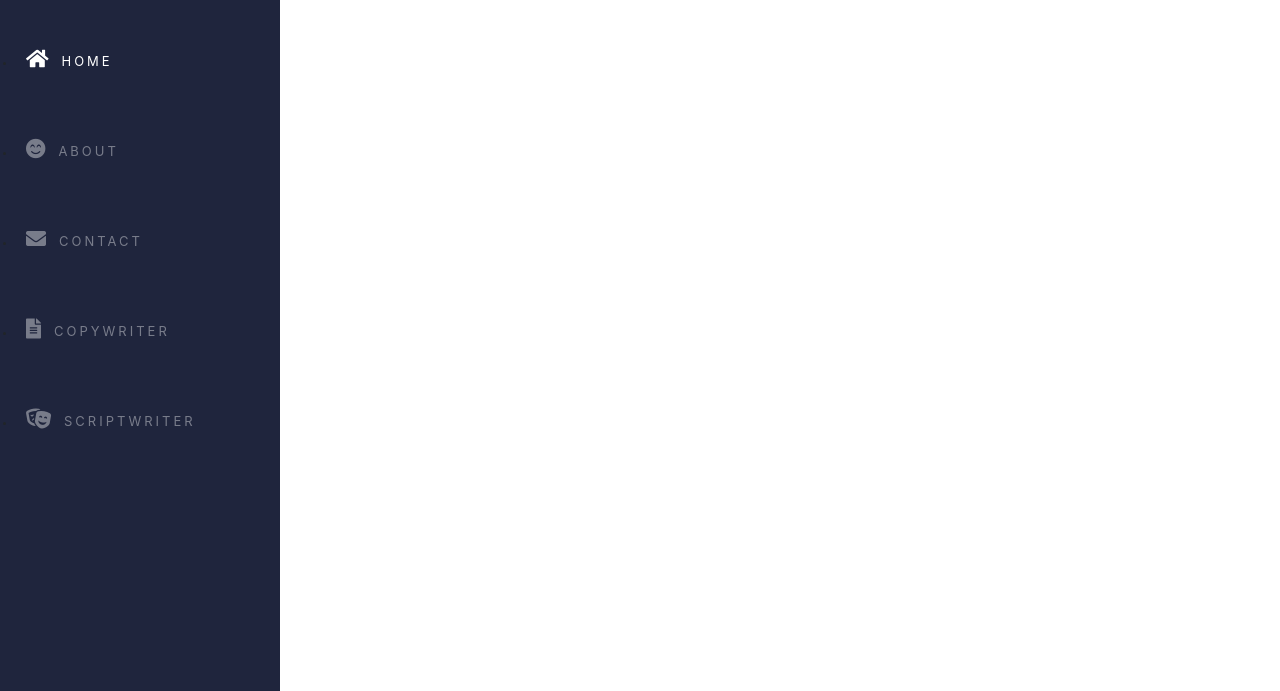
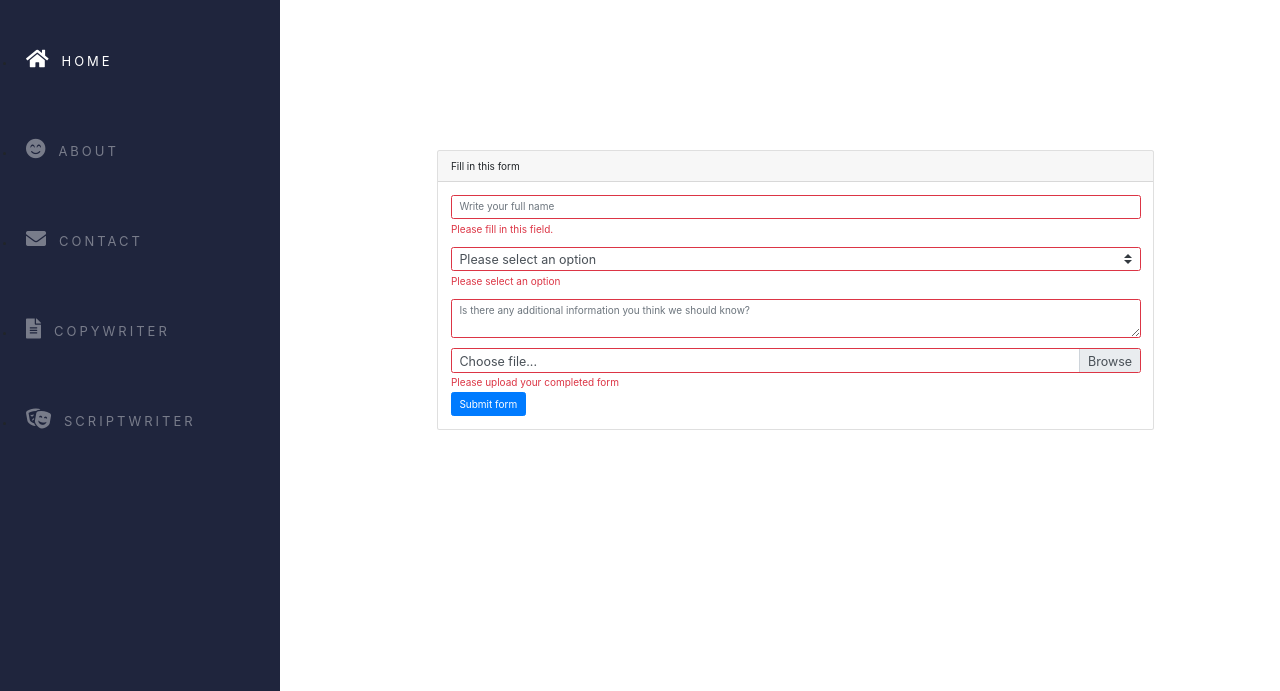
Before and after one commit to SuperMayy/sara-stephenson-website, a plain HTML site: page contact.html in a window 1280 px wide. Shown: the top 691 px of the page. Drawn offline with nearby package versions, Linux system fonts and the light colour scheme.

Commit message:
Update Contact page
Added the contact form

```diff
--- a/contact.html
+++ b/contact.html
@@ -63,7 +63,53 @@
 
     <main>
         <div class="zoom-content">
-            <section></section>
+            <section>
+                <!-- Contact form -->
+    <div class="container-fluid">
+        <div class="row">
+            <div class="col-7 center">
+                <div class="card form-fill">
+                    <div class="card-header">
+                      Fill in this form
+                    </div>
+                    <div class="card-body">
+                      <blockquote class="blockquote mb-0">
+                        <form class="was-validated">
+                            <div class="mb-3">
+                                <input type="text" class="form-control is-invalid" id="validationServer03" placeholder="Write your full name"required>
+                                <div class="invalid-feedback">
+                                  Please fill in this field.
+                                </div>
+                              </div>
+                            <div class="form-group">
+                                <select class="custom-select" required>
+                                  <option value="" class="placement">Please select an option</option>
+                                  <option value="1">Volunteer</option>
+                                  <option value="2">Proposal: Fundraiser</option>
+                                  <option value="3">Proposal: Business</option>
+                                </select>
+                                <div class="invalid-feedback">Please select an option</div>
+                            </div>
+                            <div class="mb-3">
+                              <textarea class="form-control is-invalid" id="validationTextarea" placeholder="Is there any additional information you think we should know?" required></textarea>
+                            </div>
+
+
+                            <div class="custom-file">
+                              <input type="file" class="custom-file-input" id="validatedCustomFile" required>
+                              <label class="custom-file-label" for="validatedCustomFile" class="placement">Choose file...</label>
+                              <div class="invalid-feedback">Please upload your completed form</div>
+                            </div>
+
+                            <button class="btn btn-primary for-form" type="submit">Submit form</button>
+                          </form>
+                      </blockquote>
+                    </div>
+                  </div>
+            </div>
+        </div>
+    </div>
+            </section>
         </div>
     </main>
 
--- a/main.css
+++ b/main.css
@@ -58,7 +58,7 @@ header::before{
     flex-direction: column;
     justify-content: space-between;
     padding: 1.6rem;
-    /* z-index: 1000; */
+    z-index: 1000;
     transition: transform .6s cubic-bezier(0.95, 0.05, 0.795, 0.035);
 }
 
@@ -140,10 +140,16 @@ section.content {
     font-size: 10rem;
 }
 
+.col-7.center {
+    position: relative;
+    left: 33%;
+    /* left: 400px; */
+    top: 150px;
+}
 
 /* Responsive design */
 
-@media only screen and (max-width: 600px) {
+@media only screen and (max-width: 850px) {
     i.fa-bars {
     display: block;
     display: initial;
@@ -156,4 +162,8 @@ section.content {
         left: 5%;
         font-size: 4rem;
     }
+
+    .col-7.center{
+        left: 25%;
+    }
 }
```
